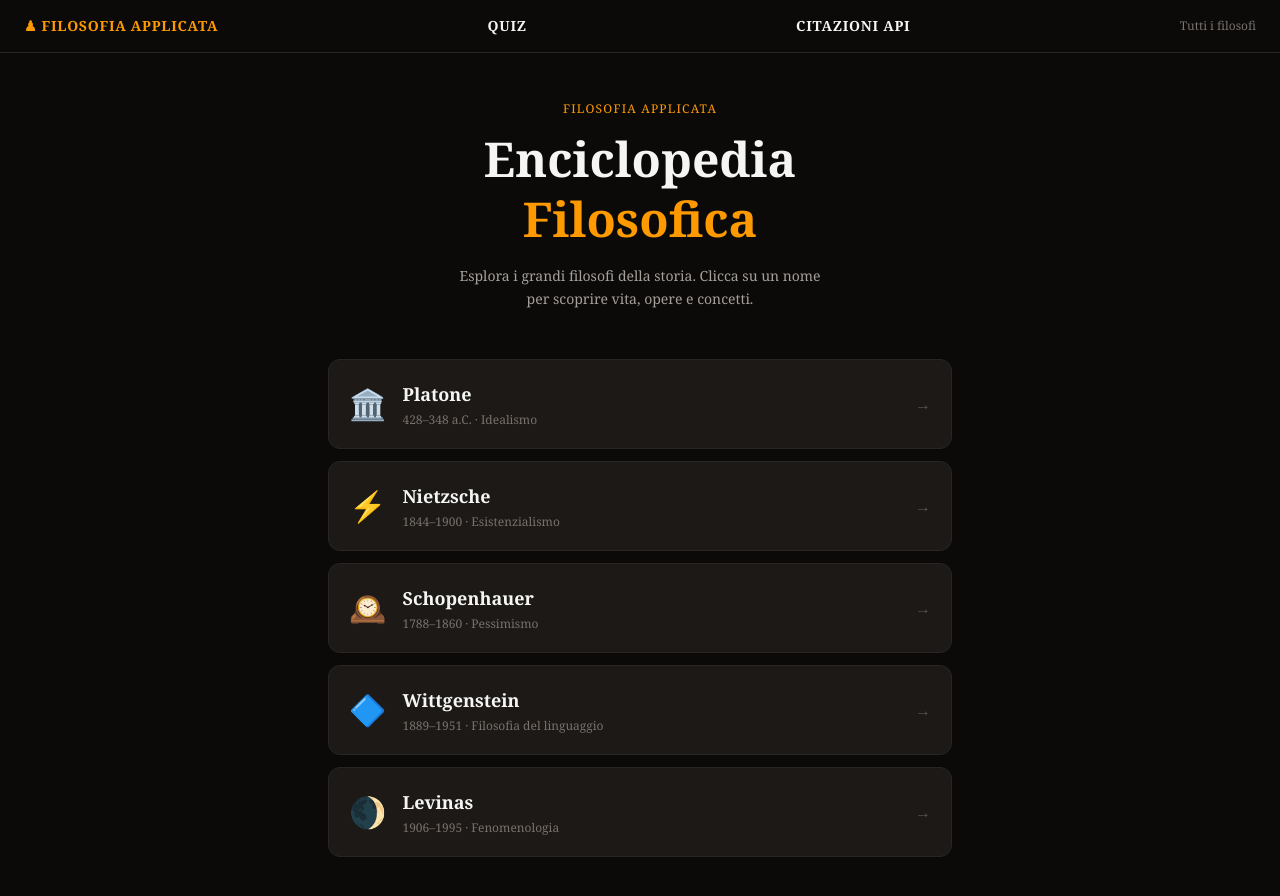
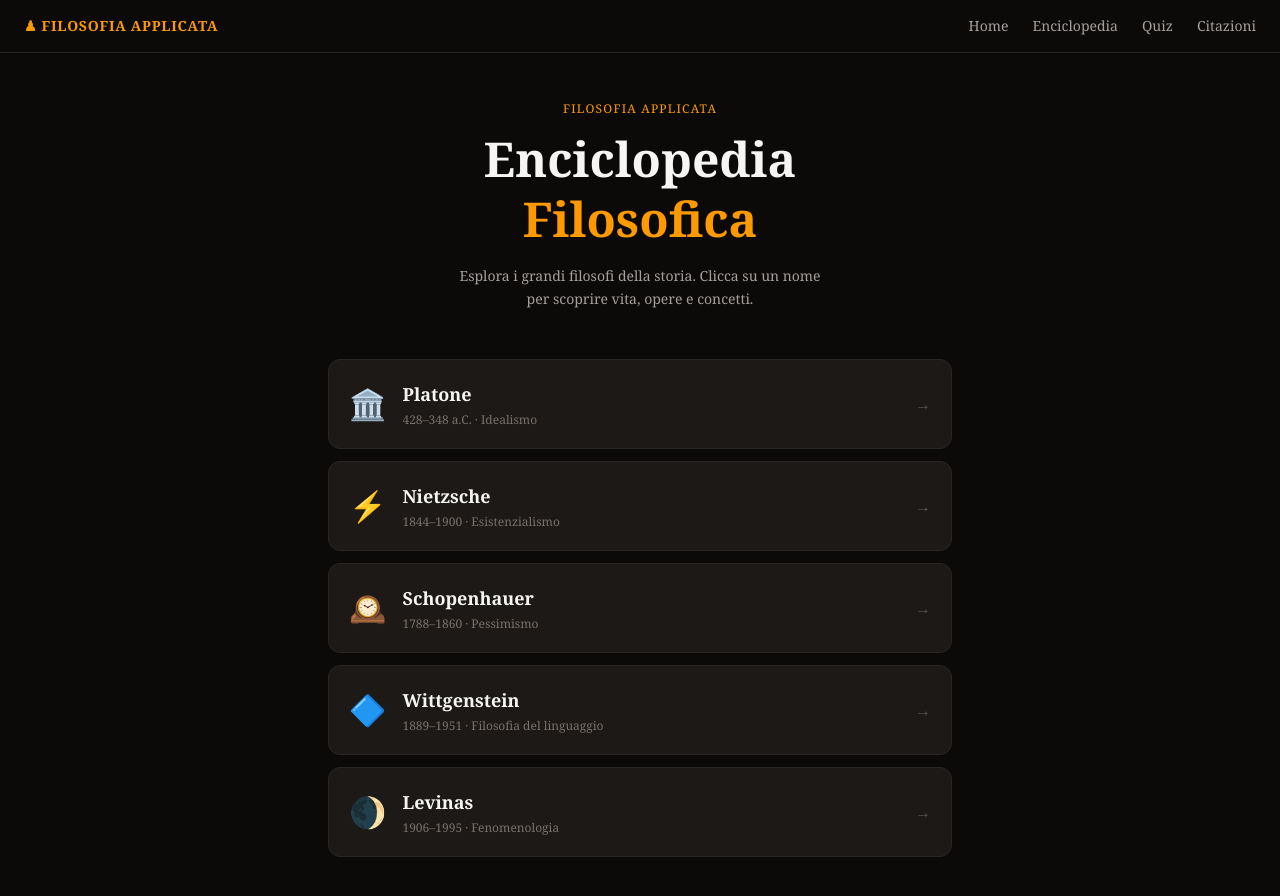
Before and after one commit to edpoli/sito_filo_app, a React (Vite) app: page / in a window 1280 px wide. Shown: the top 896 px of the page. Built offline with nearby package versions, Linux system fonts and the light colour scheme.

Commit message:
fixed navbar

```diff
--- a/src/components/Navbar.jsx
+++ b/src/components/Navbar.jsx
@@ -1,20 +1,44 @@
+import { useState } from 'react'
 import { Link } from 'react-router-dom'
-import Quiz from '../pages/Quiz';
+
 export default function Navbar() {
+    const [aperto, setAperto] = useState(false)
+
     return (
-        <nav className="border-b border-stone-800 px-6 py-4 flex items-center justify-between">
+        <nav className="border-b border-stone-800 px-6 py-4">
+            <div className="flex items-center justify-between">
 
-            <Link to="/" className="font-black text-amber-500 tracking-wider text-sm uppercase">
-                ♟ Filosofia Applicata
-            </Link>
+                {/* Logo */}
+                <Link to="/" className="font-black text-amber-500 tracking-wider text-sm uppercase">
+                    ♟ Filosofia Applicata
+                </Link>
 
-            <Link to="/quiz" className='font-black text-stone-100 tracking-wider text-sm uppercase'> Quiz </Link>
-            <Link to="/citazioni" className='font-black text-stone-100 tracking-wider text-sm uppercase'> Citazioni API </Link>
+                {/* Bottone hamburger — visibile solo su mobile */}
+                <button
+                    onClick={() => setAperto(!aperto)}
+                    className="md:hidden text-stone-400 hover:text-amber-500 transition-colors"
+                >
+                    {aperto ? "✕" : "☰"}
+                </button>
 
+                {/* Links — visibili su desktop, nascosti su mobile */}
+                <div className="hidden md:flex gap-6">
+                    <Link to="/" className="text-stone-400 hover:text-amber-500 text-sm transition-colors">Home</Link>
+                    <Link to="/enciclopedia" className="text-stone-400 hover:text-amber-500 text-sm transition-colors">Enciclopedia</Link>
+                    <Link to="/quiz" className="text-stone-400 hover:text-amber-500 text-sm transition-colors">Quiz</Link>
+                    <Link to="/citazioni" className="text-stone-400 hover:text-amber-500 text-sm transition-colors">Citazioni</Link>
+                </div>
+            </div>
 
-            <Link to="/" className="text-stone-500 hover:text-stone-300 text-xs transition-colors">
-                Tutti i filosofi
-            </Link>
+            {/* Menu mobile — appare solo quando aperto */}
+            {aperto && (
+                <div className="md:hidden flex flex-col gap-4 mt-4 pb-2">
+                    <Link to="/" onClick={() => setAperto(false)} className="text-stone-400 hover:text-amber-500 text-sm transition-colors">Home</Link>
+                    <Link to="/enciclopedia" onClick={() => setAperto(false)} className="text-stone-400 hover:text-amber-500 text-sm transition-colors">Enciclopedia</Link>
+                    <Link to="/quiz" onClick={() => setAperto(false)} className="text-stone-400 hover:text-amber-500 text-sm transition-colors">Quiz</Link>
+                    <Link to="/citazioni" onClick={() => setAperto(false)} className="text-stone-400 hover:text-amber-500 text-sm transition-colors">Citazioni</Link>
+                </div>
+            )}
         </nav>
-    );
+    )
 }
```
